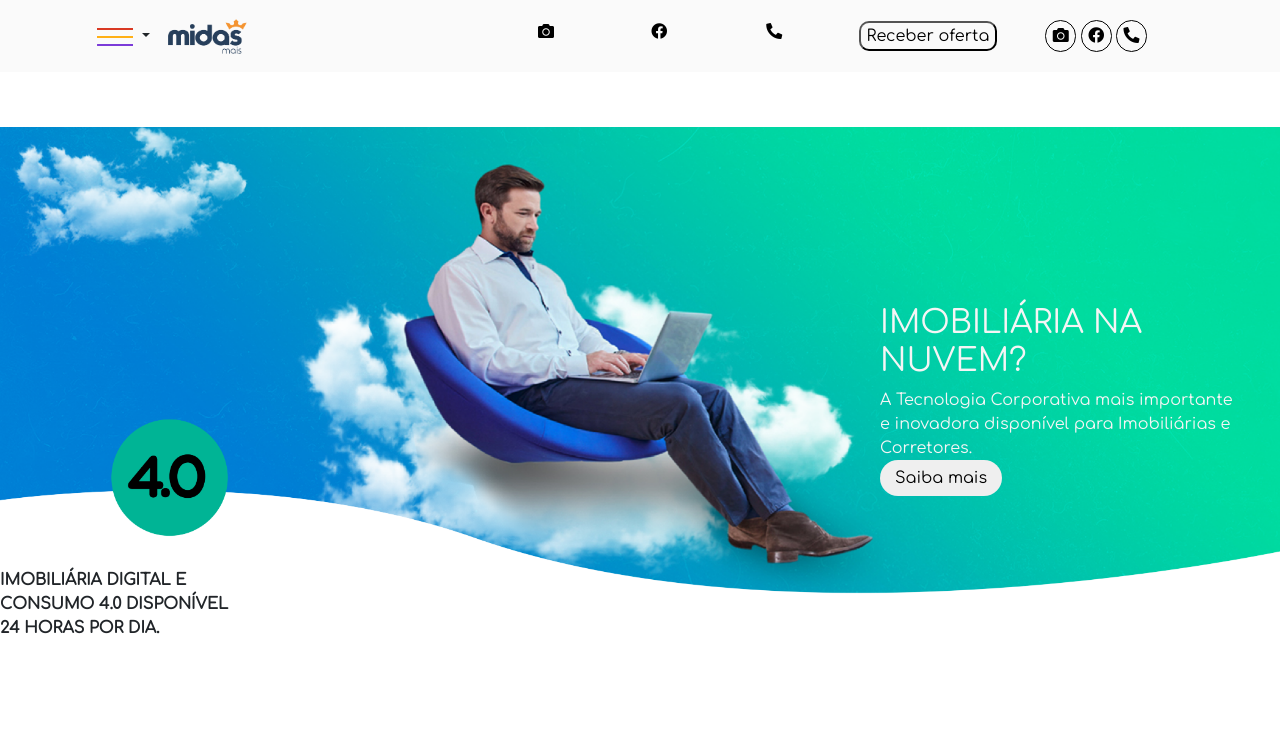
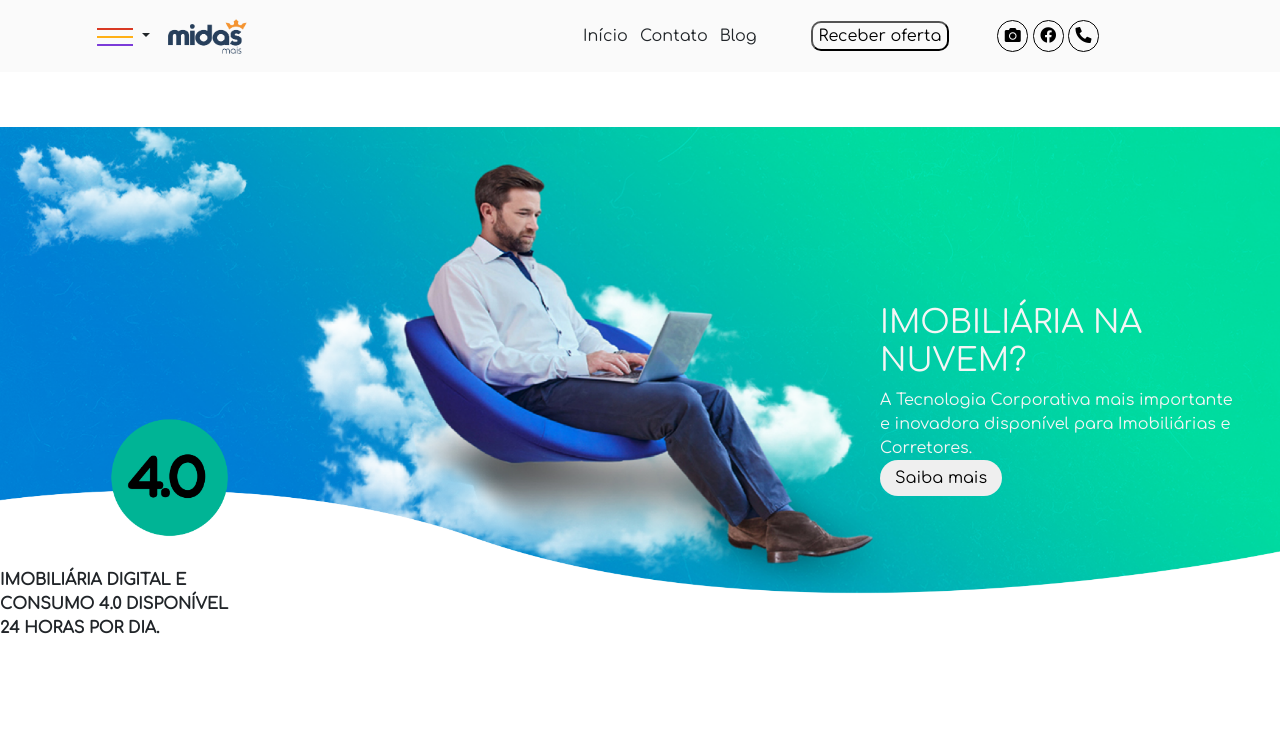
Before and after one commit to viniciusrad/teste-site, a PHP site: page / in a window 1280 px wide. Shown: the top 749 px of the page. Run offline with PHP 8.4, Linux system fonts and the light colour scheme.

Commit message:
ajuste na aparencia dos botões barra de navegação

```diff
--- a/header.php
+++ b/header.php
@@ -49,21 +49,15 @@
                 <span class="navbar-toggler-icon"></span>
             </button>
             <div class="collapse navbar-collapse" id="navbarResponsive">
-                <ul class="navbar-nav ml-auto">
+                <ul class="navbar-nav ml-auto barra-enderecos">
                     <li class="nav-item">
-                        <a class="" href="#"><i class="fas fa-camera"></i>
-                            <label for="icon-facebook" class='label-nav-icon'>Instagran</label>
-                        </a>
+                        Início
                     </li>
                     <li class="nav-item">
-                        <a class="" href="#"><i class="fab fa-facebook"></i>
-                            <label for="icon-facebook" class='label-nav-icon'>Facebook</label>
-                        </a>
+                        Contato
                     </li>
                     <li class="nav-item">
-                        <a class="" href="#"><i class="fas fa-phone-alt"></i>
-                            <label for="icon-facebook" class='label-nav-icon'>contato</label>
-                        </a>
+                        Blog
                     </li>
 
                 </ul>
--- a/index.css
+++ b/index.css
@@ -405,9 +405,8 @@ nav{
   }
 
   html:not([data-scroll='0']) li a {
-    color: whitesmoke
+    color: whitesmoke;
   }
-
 
   li a{
     color:black
@@ -566,6 +565,12 @@ p{
   border: black solid 1px;
   padding: .4em;
   border-radius: 25px;
+  transition:all .3s;
+}
+
+html:not([data-scroll='0']) .div-social-icons a{
+  color: whitesmoke;
+  border: 1px solid whitesmoke;
 }
 
 .btn-receber-oferta{
@@ -577,3 +582,21 @@ p{
   background-color: black;
   color: white;
 }
+
+html:not([data-scroll='0']) .btn-receber-oferta{
+  background-color: white;
+  color: black;
+}
+html:not([data-scroll='0']) .btn-receber-oferta:hover{
+  background-color: black;
+  color: white;
+}
+
+#navbarResponsive{
+  margin-right: 3em;
+}
+
+.barra-enderecos{
+  margin-right: 3em;
+
+}
```
